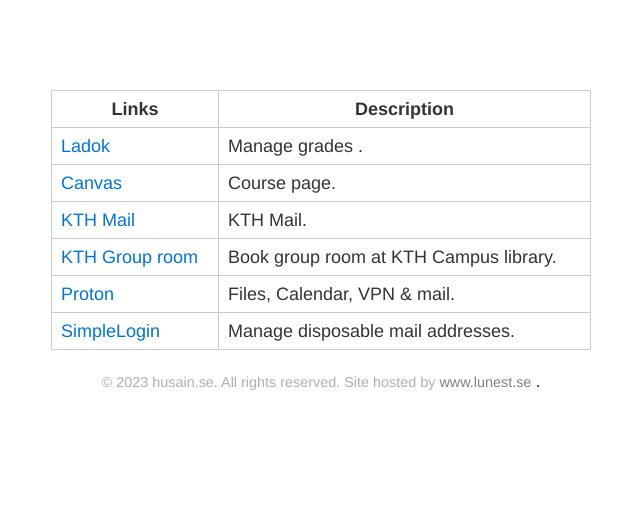
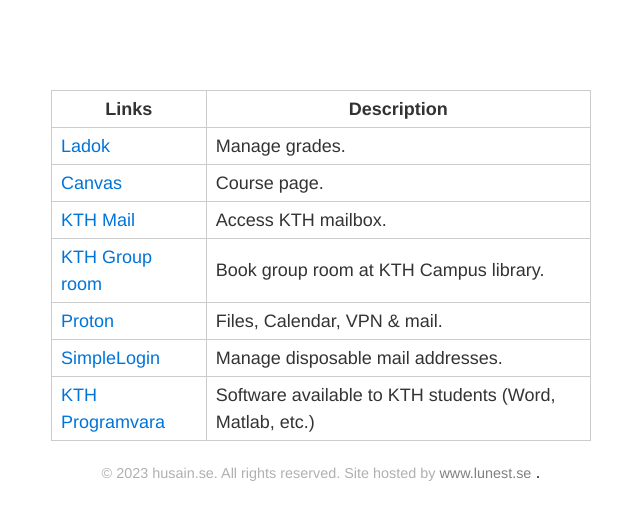
Before and after one commit to Alians0107/alians0107.github.io, a Jekyll site: the page built from index.md, in a window 1280 px wide. Shown: the top 520 px of the page, without its empty margins (319-959 px from the left). Built offline with Jekyll 4.4.1, drawn with Linux system fonts in a browser that asks for light colours.

Commit message:
Formatting issues.

```diff
--- a/index.md
+++ b/index.md
@@ -2,11 +2,37 @@
 layout: default
 ---
 
-| Links      | Description |
-| ----------- | ----------- |
-| [Ladok](https://www.student.ladok.se/student/app/studentwebb/)      | Manage grades .      |
-| [Canvas](canvas.kth.se/)   | Course page.        |
-| [KTH Mail](https://webmail.kth.se/)   | KTH Mail.       |
-| [KTH Group room](https://apps.lib.kth.se/mrbsgrupprum/day.php?area=1)   | Book group room at KTH Campus library.        |
-| [Proton](https://account.proton.me/login)      | Files, Calendar, VPN & mail.      |
-| [SimpleLogin](https://app.simplelogin.io/auth/login)   | Manage disposable mail addresses.        |
+<table>
+    <tr>
+        <th>Links</th>
+        <th>Description</th>
+    </tr>
+    <tr>
+        <td><a href="https://www.student.ladok.se/student/app/studentwebb/" target="_blank">Ladok</a></td>
+        <td>Manage grades.</td>
+    </tr>
+    <tr>
+        <td><a href="https://canvas.kth.se/" target="_blank">Canvas</a></td>
+        <td>Course page.</td>
+    </tr>
+    <tr>
+        <td><a href="https://webmail.kth.se/" target="_blank">KTH Mail</a></td>
+        <td>Access KTH mailbox.</td>
+    </tr>
+    <tr>
+        <td><a href="https://apps.lib.kth.se/mrbsgrupprum/day.php?area=1" target="_blank">KTH Group room</a></td>
+        <td>Book group room at KTH Campus library.</td>
+    </tr>
+    <tr>
+        <td><a href="https://account.proton.me/login" target="_blank">Proton</a></td>
+        <td>Files, Calendar, VPN &amp; mail.</td>
+    </tr>
+    <tr>
+        <td><a href="https://app.simplelogin.io/auth/login" target="_blank">SimpleLogin</a></td>
+        <td>Manage disposable mail addresses.</td>
+    </tr>
+    <tr>
+        <td><a href="https://intra.kth.se/it/programvara-o-system/programvara/installera/download/kth-software-download-1.571781" target="_blank">KTH Programvara</a></td>
+        <td>Software available to KTH students (Word, Matlab, etc.)</td>
+    </tr>
+</table>
```
